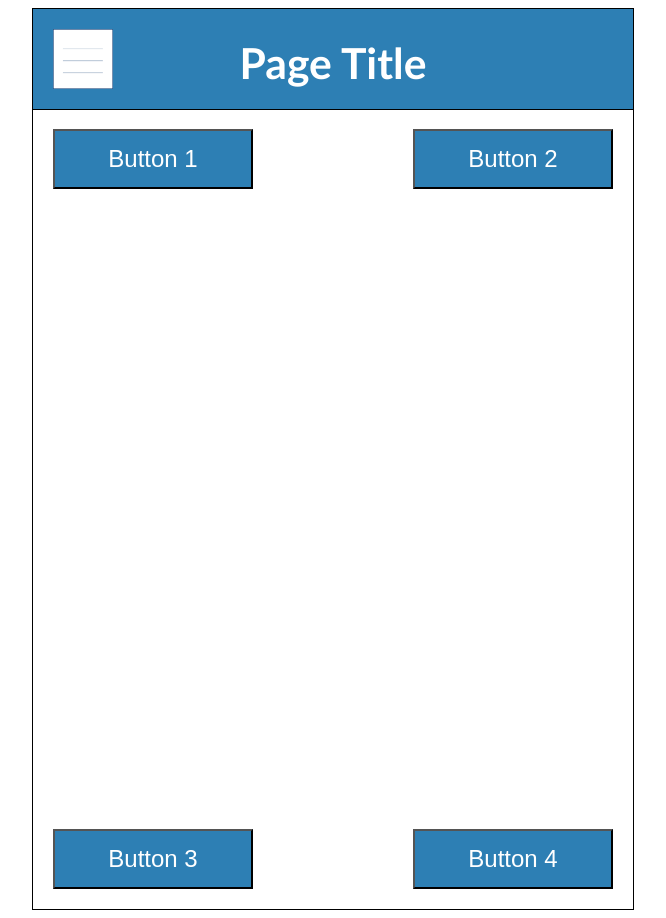
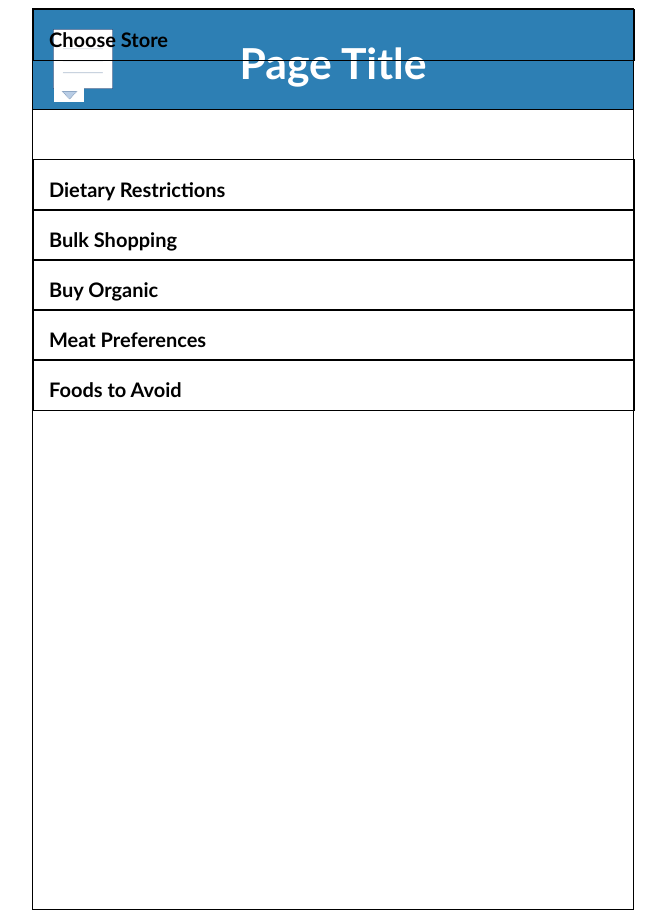
Before and after one commit to rachelboy/HFID-website, a PHP site: page /prototype/preferences.html in a window 1280 px wide. Shown: the whole page, without its empty margins (307-973 px from the left). Run offline with PHP 8.4, Linux system fonts and the light colour scheme.

Commit message:
Added preferences code

```diff
--- a/prototype/css/main.css
+++ b/prototype/css/main.css
@@ -363,3 +363,56 @@ button, select{
     left: 0px;
     top: 890px;
 }
+
+
+
+
+
+.preferenceItem{
+    position: absolute;
+    width: 600px;
+    height: 50px;
+    border: .5px solid black;
+}
+
+
+.preferenceItem h2{
+    font-size: 15pt;
+    text-indent: 15px;
+}
+
+.preferenceItem input[type=image]{
+    height: 15px;
+    width: 30px;
+    margin: 20px;
+}
+
+#preferenceItem_one input[type=image]{
+    left: 0px;
+    top: 100px;
+}
+
+#preferenceItem_two{
+    left: 0px;
+    top: 150px;
+}
+
+#preferenceItem_three{
+    left: 0px;
+    top: 200px;
+}
+
+#preferenceItem_four{
+    left: 0px;
+    top: 250px;
+}
+
+#preferenceItem_five{
+    left: 0px;
+    top: 300px;
+}
+
+#preferenceItem_six{
+    left: 0px;
+    top: 350px;
+}
--- a/prototype/preferences.html
+++ b/prototype/preferences.html
@@ -35,22 +35,31 @@
     </div>
 
 
-    <div id= "top_button_one">
-    <button>Button 1</button>
+
+    <div class="preferenceItem" id="preferenceItem_one">
+    <h2> Choose Store</h2>
+    <input type="image" id="preferencesimage1" src="images/triangle.png" alt="add" onclick="add(id)">
     </div>
 
-    <div id= "top_button_two">
-    <button>Button 2</button>
+    <div class="preferenceItem" id="preferenceItem_two">
+    <h2> Dietary Restrictions</h2>
     </div>
 
-    <div id= "bottom_button_one">
-    <button>Button 3</button>
+    <div class="preferenceItem" id="preferenceItem_three">
+    <h2> Bulk Shopping</h2>
     </div>
 
-    <div id= "bottom_button_two">
-    <button>Button 4</button>
+    <div class="preferenceItem" id="preferenceItem_four">
+    <h2> Buy Organic</h2>
     </div>
 
+    <div class="preferenceItem" id="preferenceItem_five">
+    <h2> Meat Preferences</h2>
+    </div>
+
+    <div class="preferenceItem" id="preferenceItem_six">
+    <h2> Foods to Avoid</h2>
+    </div>
 
  </div>
 </body>
```
Also changed, not shown: prototype/javascript/preferences.js (added, +9 -0 lines), prototype/images/triangle.png (added).
